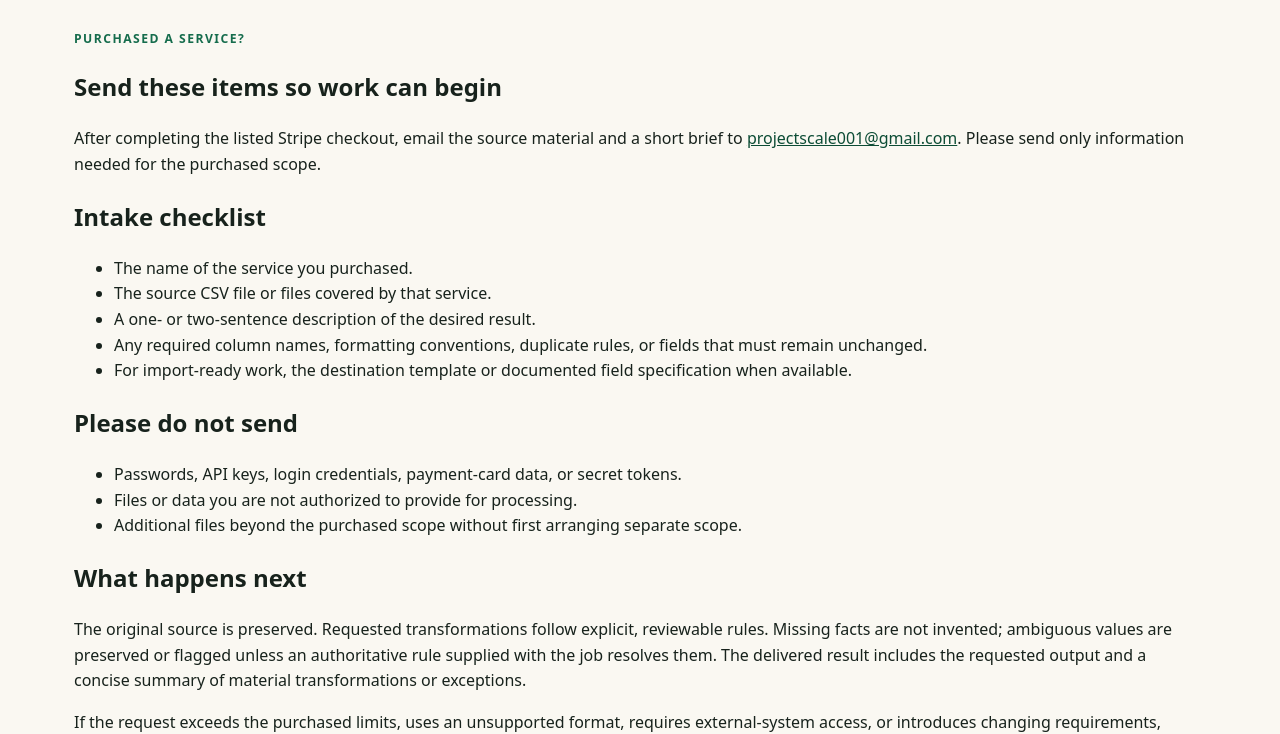
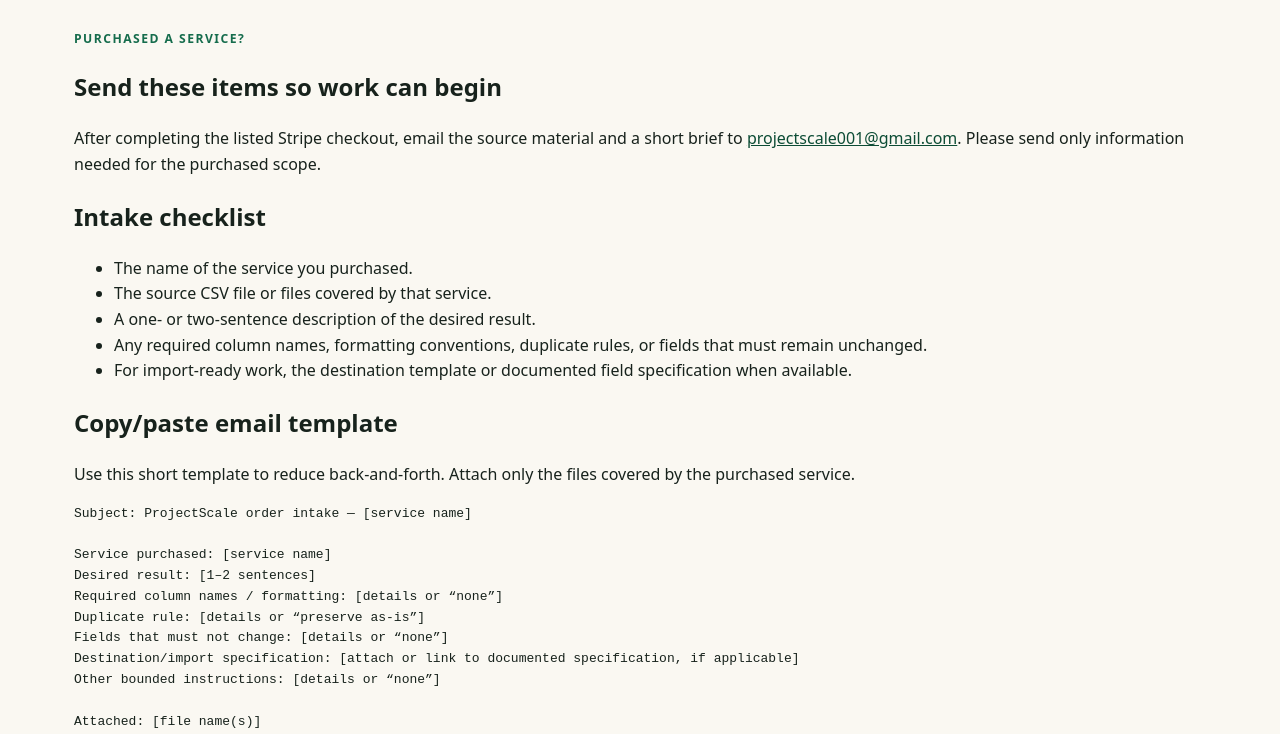
Before and after one commit to NestWellInc/PostHogScale, a plain HTML site: page after-checkout.html in a window 1280 px wide. Shown: the part 71-805 px from the top of the page. Drawn offline with Linux system fonts and the light colour scheme.

Commit message:
Improve post-checkout intake with copyable email template

```diff
--- a/after-checkout.html
+++ b/after-checkout.html
@@ -5,6 +5,17 @@
 <header><a class="brand" href="index.html">ProjectScale</a><nav aria-label="Main navigation"><a href="start-here.html">Start here</a><a href="service-comparison.html">Compare</a><a href="index.html#offers">Services</a><a href="how-it-works.html">How it works</a><a href="privacy.html">Privacy</a></nav></header>
 <main><article class="guide"><p class="eyebrow">Purchased a service?</p><h1>Send these items so work can begin</h1><p class="lede">After completing the listed Stripe checkout, email the source material and a short brief to <a href="mailto:projectscale001@gmail.com">projectscale001@gmail.com</a>. Please send only information needed for the purchased scope.</p>
 <section><h2>Intake checklist</h2><ul><li>The name of the service you purchased.</li><li>The source CSV file or files covered by that service.</li><li>A one- or two-sentence description of the desired result.</li><li>Any required column names, formatting conventions, duplicate rules, or fields that must remain unchanged.</li><li>For import-ready work, the destination template or documented field specification when available.</li></ul></section>
+<section><h2>Copy/paste email template</h2><p>Use this short template to reduce back-and-forth. Attach only the files covered by the purchased service.</p><pre>Subject: ProjectScale order intake — [service name]
+
+Service purchased: [service name]
+Desired result: [1–2 sentences]
+Required column names / formatting: [details or “none”]
+Duplicate rule: [details or “preserve as-is”]
+Fields that must not change: [details or “none”]
+Destination/import specification: [attach or link to documented specification, if applicable]
+Other bounded instructions: [details or “none”]
+
+Attached: [file name(s)]</pre><p><a class="button" href="mailto:projectscale001@gmail.com?subject=ProjectScale%20order%20intake">Email ProjectScale</a></p></section>
 <section><h2>Please do not send</h2><ul><li>Passwords, API keys, login credentials, payment-card data, or secret tokens.</li><li>Files or data you are not authorized to provide for processing.</li><li>Additional files beyond the purchased scope without first arranging separate scope.</li></ul></section>
 <section><h2>What happens next</h2><p>The original source is preserved. Requested transformations follow explicit, reviewable rules. Missing facts are not invented; ambiguous values are preserved or flagged unless an authoritative rule supplied with the job resolves them. The delivered result includes the requested output and a concise summary of material transformations or exceptions.</p><p>If the request exceeds the purchased limits, uses an unsupported format, requires external-system access, or introduces changing requirements, separate scope is required before that additional work proceeds.</p></section>
 <section class="trust"><h2>Not sure which service fits?</h2><p><a class="button" href="start-here.html">Use the service chooser</a> <a href="service-comparison.html">Compare all services</a></p></section>
```
